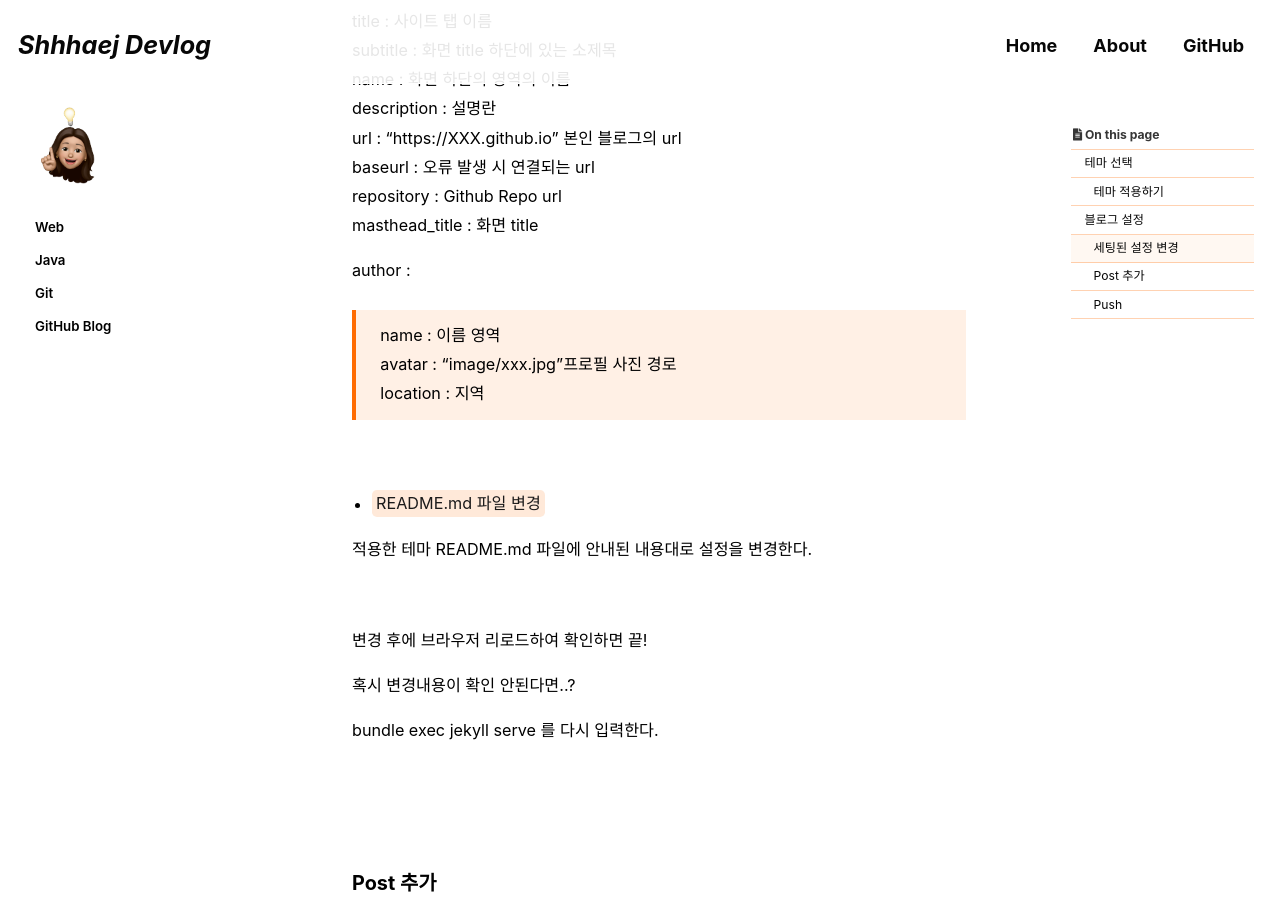
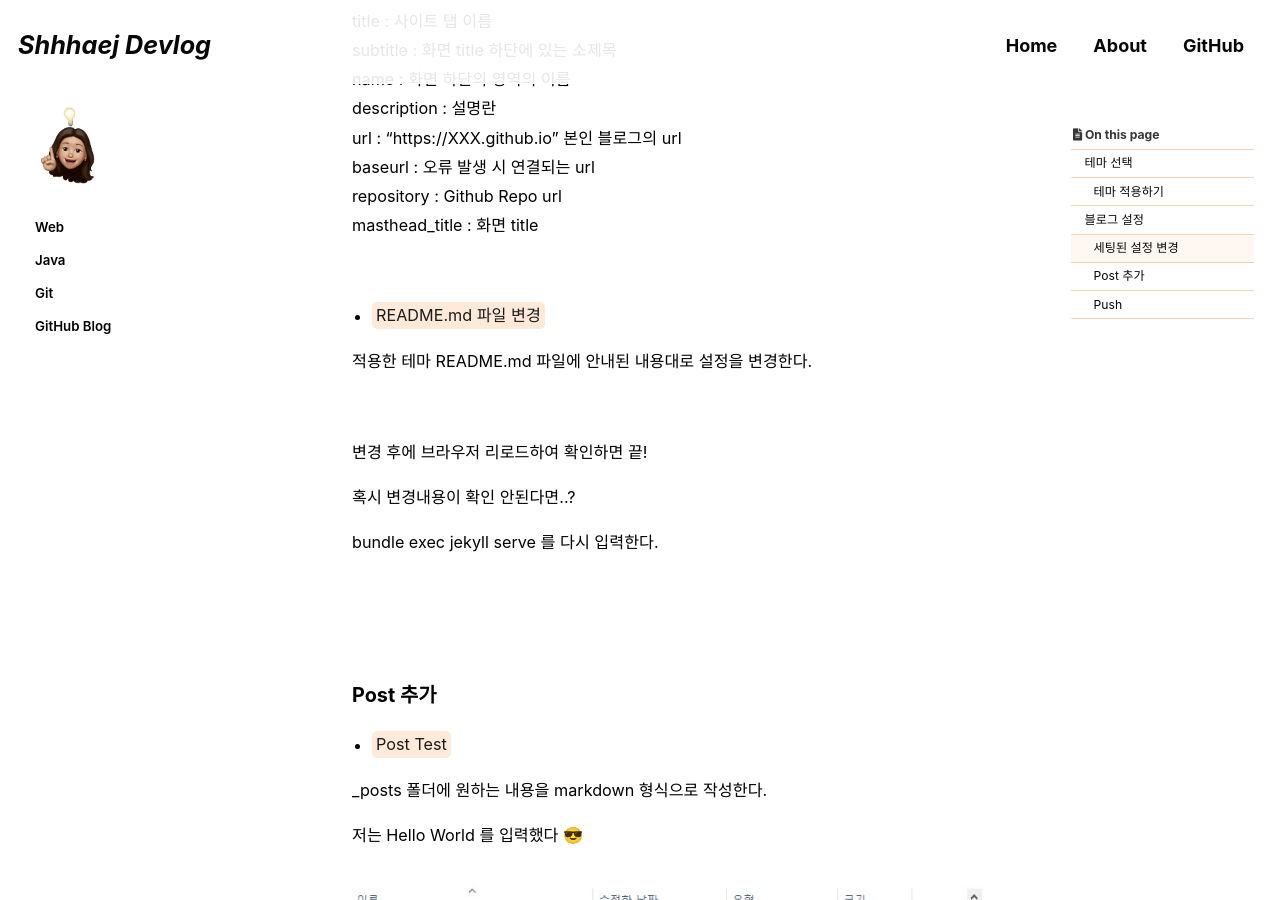
Before and after one commit to shhhaej/shhhaej.github.io, a Jekyll site: the page built from _posts/2021-08-26-github-blog.md, in a window 1280 px wide and 900 px high, scrolled down 4820 px. Built offline with Jekyll 4.4.1, drawn with Linux system fonts in a browser that asks for light colours; cached includes are drawn as plain includes; some web fonts are replaced; comment, search, counter and statistics services are not loaded.

Commit message:
add github blog page.

```diff
--- a/_posts/2021-08-26-github-blog.md
+++ b/_posts/2021-08-26-github-blog.md
@@ -163,11 +163,6 @@ baseurl : 오류 발생 시 연결되는 url <br>
 repository : Github Repo url <br>
 masthead_title : 화면 title <br>
 
-author : <br>
-> name : 이름 영역 <br>
-> avatar : "image/xxx.jpg"프로필 사진 경로 <br>
-> location : 지역 <br>
-
 <br>
 
 - <mark>README.md 파일 변경</mark>
```
